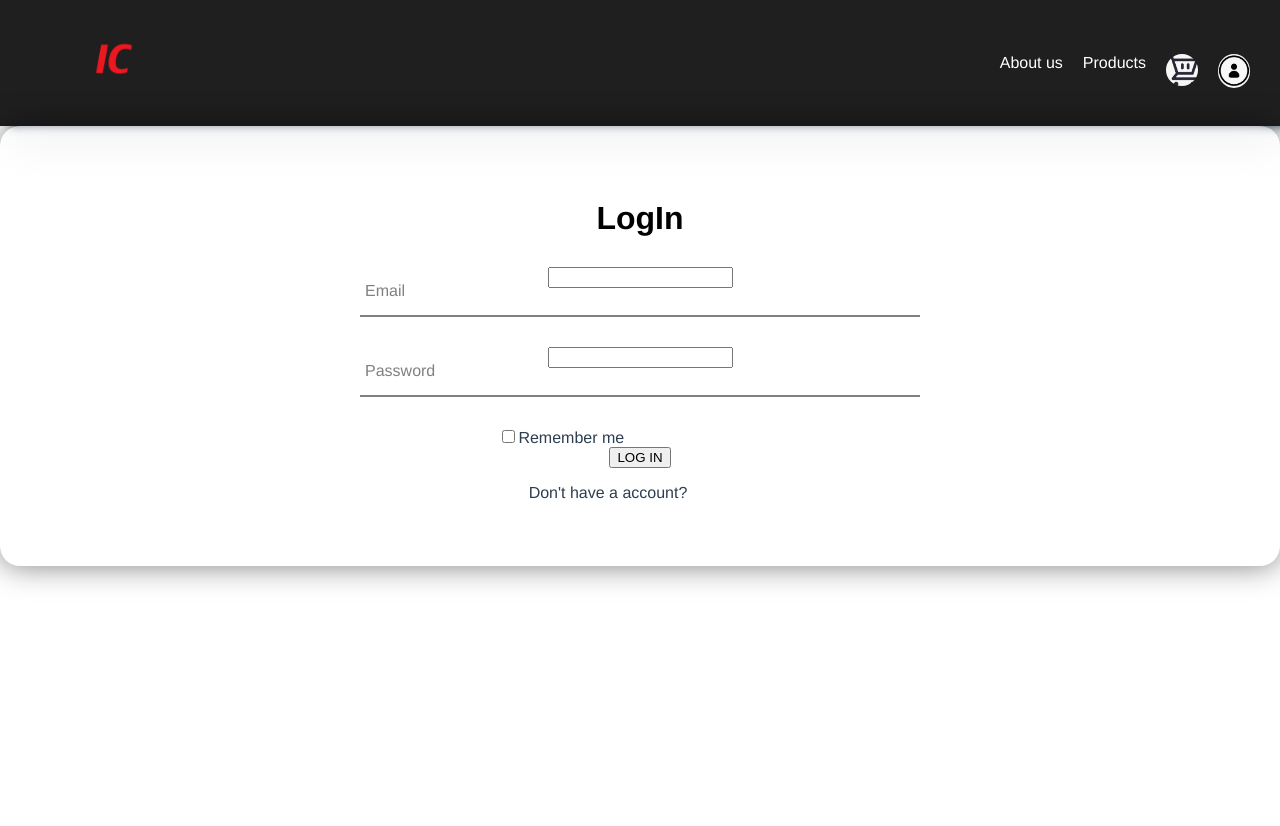
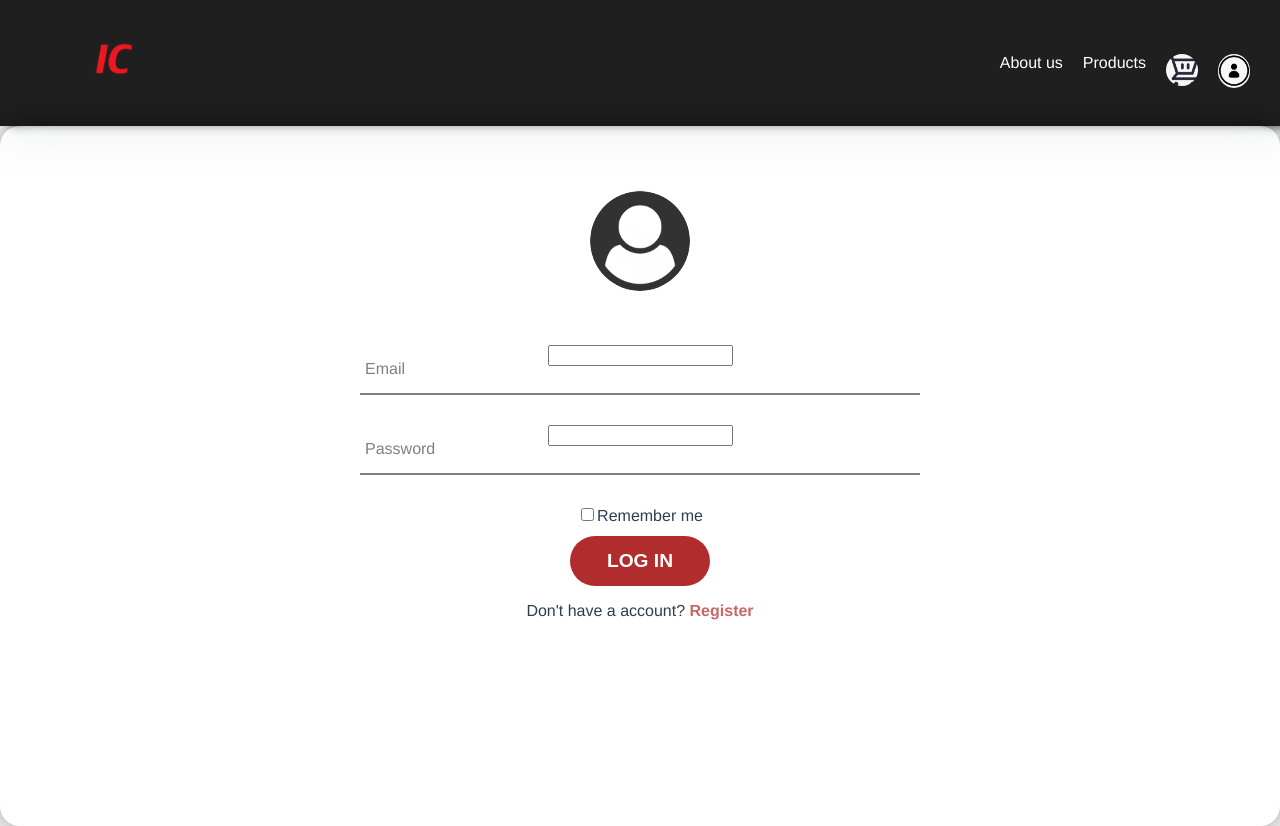
Before and after one commit to UnknownIsaac/Practica-Final, a Vue app in the folder shop/: page /Log in a window 1280 px wide. Before the commit the page ends 800 px from the top, so only its background shows below. Built offline with nearby package versions, Linux system fonts and the light colour scheme.

Commit message:
Añadido nuevas funcionalidades y estetica al log in, se que no debe ser modificado en este branch, pero no me di cuenta hasta ahora, asi que lo subo de todas formas

```diff
--- a/shop/src/App.vue
+++ b/shop/src/App.vue
@@ -14,8 +14,7 @@
       </nav>
     </div>
   </div>
-    <transition appear name="animate__animated router-animation" enter-active-class="animate__fadeInUp"
-      leave-active-class="animate__fadeOutDown">
+    <transition appear name="animate__animated router-animation" enter-active-class="animate__fadeInUp">
       <router-view />
     </transition>
   </div>
--- a/shop/src/views/Log.vue
+++ b/shop/src/views/Log.vue
@@ -2,7 +2,8 @@
 
         <div class="wrapper">
          <div class="form-box">
-          <h2>LogIn</h2>
+          <img src="..\..\img\logimg.png" id="user-img" alt="">
+          <transition appear name="animate__animated router-animation" enter-active-class="animate__zoomIn animate__delay-1s">
           <form action="#">
 
             <div class="input-box">
@@ -20,14 +21,13 @@
             </div>
             <div class="remember-forgot">
               <label><input type="checkbox">Remember me</label>
-              <a href="">Forgot Your Password</a>
             </div>
             <button type="submit" class="btn">LOG IN</button>
             <div class="login-register">
-              <p>Don't have a account? <a href="" class="register-link">Register</a></p>
+              <p>Don't have a account? <a @click="$router.push('Register')" class="register-link">Register</a></p>
             </div>
           </form>
-
+        </transition>
         </div>
    </div>
 
@@ -35,6 +35,7 @@
 
 
 <script>
+import "animate.css";
 
 export default {
     name: 'Log',
@@ -48,11 +49,9 @@ methods: {
 <!-- CSS -->
 <style>
 .wrapper{
-
   position: relative;
-
   width: 100%;
-  height: 440px;
+  height: 700px;
   background-color: transparent;
   border: 2px solid rgba(blue);
   border-radius: 20px;
@@ -91,6 +90,54 @@ methods: {
   pointer-events: none;
 }
 
+.register-link{
+  color: #b12d2db8;
+    text-decoration: none;
+    font-size: 1.0rem;
+    font-weight: bold;
+    cursor: pointer;
+    transition: all 0.3s ease-in-out;
+}
 
+#forgot-passwd{
+  color: #b12d2db8;
+    text-decoration: none;
+    font-size: 0.8rem;
+    font-weight: bold;
+    cursor: pointer;
+    transition: all 0.3s ease-in-out;
+}
 
+.btn{
+  margin-top: 2%;
+  width: 25%;
+  height: 50px;
+  border: none;
+  outline: none;
+  background-color: #b12d2d;
+  color: white;
+  font-size: 1.2em;
+  font-weight: 550;
+  border-radius: 25px;
+  cursor: pointer;
+  transition: all 0.3s ease-in-out;
+}
+
+.btn:hover{
+  background-color: #b12d2dfe;
+  color: cornsilk;
+  box-shadow: 0 0 10px #b12d2d;
+  transition-delay: 0.2s;
+}
+
+#user-img{
+  margin-top: 9%;
+  width: 6.25rem;
+  height: 6.25rem;
+  border-radius: 50%;
+  position: absolute;
+  top: -50px;
+  left: calc(50% - 50px);
+  transition: all 0.3s ease-in-out;
+}
 </style>
--- a/shop/src/views/Register.vue
+++ b/shop/src/views/Register.vue
@@ -17,7 +17,8 @@
             </tr>
         </table>
         <v-btn classs="" @click="SignUp()">Sign up</v-btn>
-        <button type="button" @click="$router.push('Log')">Have a account?</button>
+        <br>
+        <p>Alredy got an account? <a @click="$router.push('Log')" class="login-link">Log in</a></p>
     </div>
 </template>
 
@@ -42,5 +43,13 @@ function SignUp(){
 <!-- CSS -->
 <style>
 
+.login-link {
+    color: #b12d2db8;
+    text-decoration: none;
+    font-size: 1.0rem;
+    font-weight: bold;
+    cursor: pointer;
+    transition: all 0.3s ease-in-out;
+}
 
 </style>
```
Also changed, not shown: shop/img/logimg.png (added).
